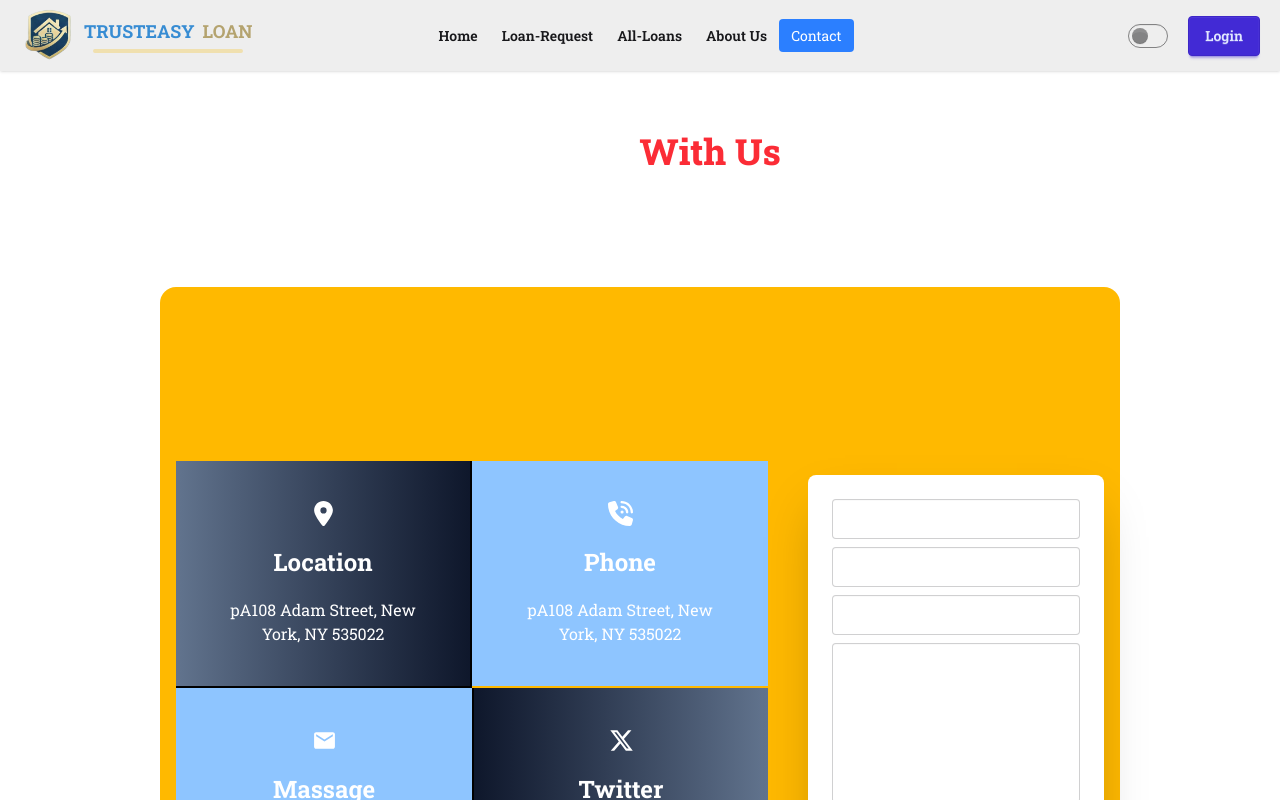
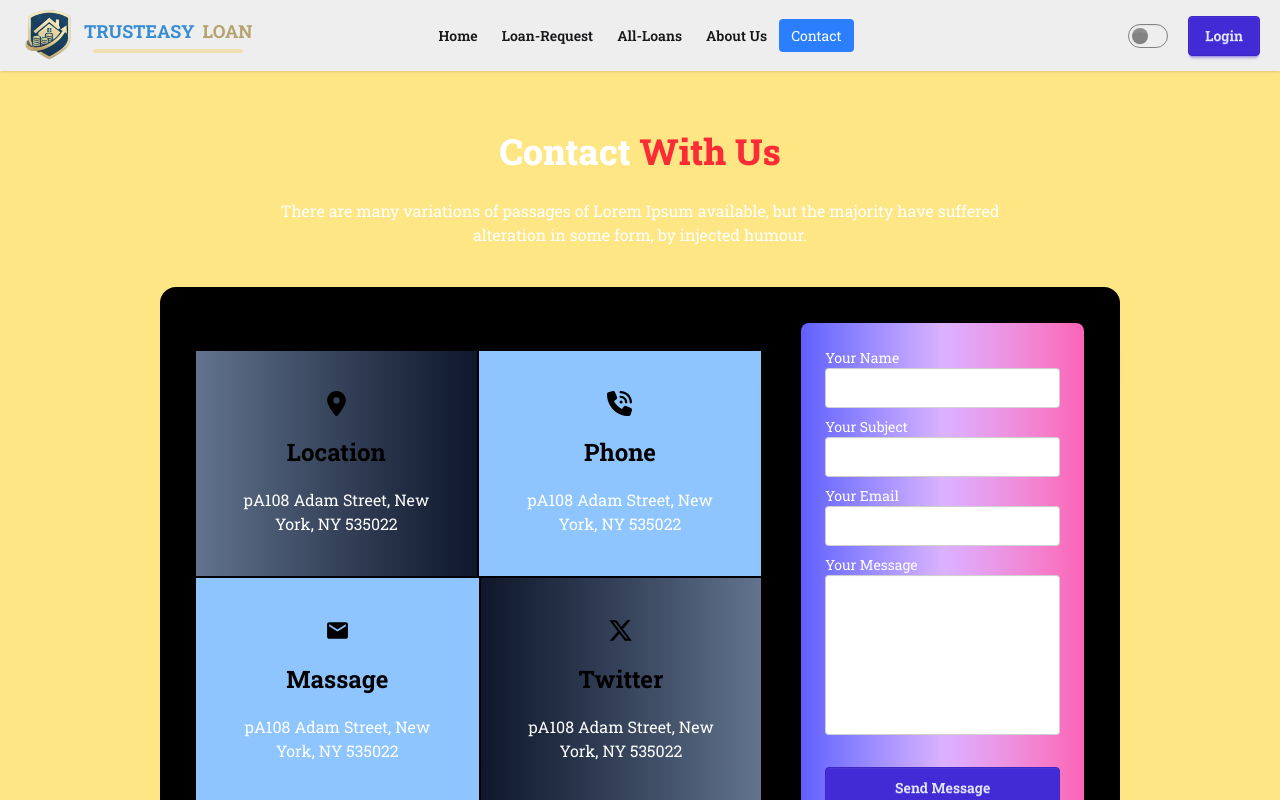
Before and after one commit to mdsujonislam666/TrustEasy-loan-client, a React (Vite) app: page /contact in a window 1280 px wide. Shown: the top 800 px of the page. Built offline with nearby package versions, Linux system fonts and the light colour scheme; no server answers.

Commit message:
this code for some edit design

```diff
--- a/src/Layout/DashboardLayout.jsx
+++ b/src/Layout/DashboardLayout.jsx
@@ -1,4 +1,4 @@
-import React from 'react';
+import React, { useEffect, useState } from 'react';
 import { Link, NavLink, Outlet } from 'react-router';
 import { FaFileInvoiceDollar } from "react-icons/fa";
 import { IoHome } from "react-icons/io5";
@@ -18,6 +18,13 @@ import logo from '../assets/logo2 (2).png'
 
 const DashboardLayout = () => {
     const { role } = useUserRole();
+    const [theme] = useState(localStorage.getItem('theme') || "light")
+
+    useEffect(() => {
+        const html = document.querySelector('html')
+        html.setAttribute("data-theme", theme)
+        localStorage.setItem("theme", theme)
+    }, [theme])
     return (
         <div className="drawer lg:drawer-open max-w-7xl mx-auto">
             <input id="my-drawer-4" type="checkbox" className="drawer-toggle" />
@@ -52,7 +59,7 @@ const DashboardLayout = () => {
                         <li>
                             <DashboardNavLink
                                 to="/dashboard/dashboardHome"
-                                icon={IoHome }
+                                icon={IoHome}
                                 label="Dashboard Home"
                                 tip="Dashboard Home"
                             />
--- a/src/Pages/Contact/Contact.jsx
+++ b/src/Pages/Contact/Contact.jsx
@@ -4,7 +4,7 @@ import { MdEmail } from "react-icons/md";
 
 const Contact = () => {
     return (
-        <div>
+        <div className='bg-amber-200'>
             <div class="lg:mx-40 py-5 roboto-slab text-white">
                 <div class="my-10">
                     <div class="space-y-7">
@@ -15,50 +15,50 @@ const Contact = () => {
                             the majority have suffered alteration in some form, by injected humour.</p>
                     </div>
                 </div>
-                <div class="hero bg-amber-400 min-h-screen rounded-2xl">
+                <div class="hero bg-black p-5 rounded-2xl">
                     <div class="hero-content flex gap-10 flex-col lg:flex-row">
                         <div class="grid flex-2 grid-cols-1 lg:grid-cols-2">
                             <div class="text-center lg:text-left flex-1">
                                 <div
-                                    class="lg:p-10 space-y-5 bg-gradient-to-r from-slate-500 to-slate-900 p-10 bg-transparent border-b-2 border-r-2 border-black outline-none">
+                                    class="lg:p-10 space-y-5 text-black bg-gradient-to-r from-slate-500 to-slate-900 p-10 bg-transparent border-b-2 border-r-2 border-black outline-none">
                                     <div className='flex justify-center'>
                                         <FaLocationDot size={25} />
                                     </div>
-                                    <h3 class="font-bold text-2xl text-center text-white hover:text-black cursor-pointer">
+                                    <h3 class="font-bold text-2xl text-center text-black cursor-pointer">
                                         Location</h3>
                                     <p class="text-white text-center">pA108 Adam Street,
                                         New York, NY 535022</p>
                                 </div>
                             </div>
-                            <div class="text-center lg:text-left flex-1">
+                            <div class="text-center text-black lg:text-left flex-1">
                                 <div class="bg-blue-300 lg:p-10 space-y-5">
                                     <div className='flex justify-center'>
                                         <FaPhoneVolume size={25} />
                                     </div>
-                                    <h3 class="font-bold text-2xl text-white hover:text-black cursor-pointer text-center">
+                                    <h3 class="font-bold text-2xl text-black cursor-pointer text-center">
                                         Phone</h3>
                                     <p class="text-white text-center">pA108 Adam Street,
                                         New York, NY 535022</p>
                                 </div>
                             </div>
-                            <div class="text-center lg:text-left flex-1">
+                            <div class="text-center text-black lg:text-left flex-1">
                                 <div class="bg-blue-300 lg:p-10 space-y-5">
                                     <div className='flex justify-center'>
                                         <MdEmail size={25} />
                                     </div>
-                                    <h3 class="font-bold text-2xl text-white hover:text-black cursor-pointer text-center">
+                                    <h3 class="font-bold text-2xl text-black cursor-pointer text-center">
                                         Massage</h3>
                                     <p class="text-white text-center">pA108 Adam Street,
                                         New York, NY 535022</p>
                                 </div>
                             </div>
-                            <div class="text-center lg:text-left flex-1">
+                            <div class="text-center text-black lg:text-left flex-1">
                                 <div class="bg-blue-300 lg:p-10 space-y-5
                 bg-gradient-to-r from-slate-900 to-slate-500 p-10 bg-transparent border-l-2 border-black outline-none">
                                     <div className='flex justify-center'>
                                         <FaXTwitter size={25} />
                                     </div>
-                                    <h3 class="font-bold text-2xl text-white hover:text-black cursor-pointer text-center">
+                                    <h3 class="font-bold text-2xl text-black cursor-pointer text-center">
                                         Twitter</h3>
                                     <p class="text-white text-center">pA108 Adam Street,
                                         New York, NY 535022</p>
@@ -66,23 +66,27 @@ const Contact = () => {
                             </div>
                         </div>
 
-                        <div class="flex-1 card bg-base-100 lg:w-[500px]  shrink-0 shadow-2xl">
-                            <form class="card-body">
+                        <div class="flex-1 card bg-gradient-to-r from-indigo-500 via-purple-300 to-pink-400 lg:w-[500px] text-white  shrink-0 shadow-2xl">
+                            <form class="card-body ">
                                 <div class="form-control">
+                                    <label >Your Name</label>
                                     <input type="text" placeholder="Your Name" class="input input-bordered" required />
                                 </div>
                                 <div class="form-control">
+                                    <label>Your Subject</label>
                                     <input type="text" placeholder="Subject" class="input input-bordered" required />
                                 </div>
                                 <div class="form-control">
+                                    <label >Your Email</label>
                                     <input type="email" placeholder="Your Email" class="input input-bordered" required />
                                 </div>
                                 <div class="form-control">
+                                    <label >Your Message</label>
                                     <input type="text" placeholder="Your Message" class="h-40 input input-bordered"
                                         required />
                                 </div>
                                 <div class="form-control mt-6">
-                                    <button class="btn btn-primary">Send Message</button>
+                                    <button class="btn btn-primary w-full">Send Message</button>
                                 </div>
                             </form>
                         </div>
--- a/src/Pages/Dashboard/AddLoan/AddLoan.jsx
+++ b/src/Pages/Dashboard/AddLoan/AddLoan.jsx
@@ -69,11 +69,14 @@ const AddLoan = () => {
     }
 
     return (
-        <div className='flex flex-col items-center'>
-            <h2 className='text-5xl font-bold'>Loan Application</h2>
+        <div className='flex flex-col items-center bg-amber-200'>
+            <div className='flex flex-col text-black items-center py-5 text-center lg:w-[400px]'>
+                <h2 className='text-5xl text-white font-bold py-5'>Add-<span className='text-red-500'>Loan</span></h2>
+                <p>Your decisions shape the customer’s future. Add new loans responsibly and ensure reliable, trustworthy service.</p>
+            </div>
             <form onSubmit={handleSubmit(handleLoans)}>
-                <div className="card bg-base-100 w-full max-w-sm shrink-0 shadow-2xl bg-gradient-to-r from-indigo-500 via-purple-300 to-pink-400 text-white">
-                    <div className="card-body">
+                <div className="card bg-base-100 w-full max-w-sm shrink-0 shadow-2xl bg-gradient-to-r from-indigo-500 via-purple-300 to-pink-400 text-white ">
+                    <div className="card-body text-blue-700">
                         <fieldset className="fieldset">
                             <div>
 
--- a/src/Pages/Dashboard/LoanDetails/LoanDetails.jsx
+++ b/src/Pages/Dashboard/LoanDetails/LoanDetails.jsx
@@ -8,7 +8,7 @@ import { FaBangladeshiTakaSign } from 'react-icons/fa6';
 import useUserRole from '../../../Hooks/useUserRole';
 
 const LoanDetails = () => {
-    const {role} = useUserRole();
+    const { role } = useUserRole();
     console.log(role);
     const { id } = useParams();
     const axiosSecure = useAxiosSecure();
@@ -38,14 +38,17 @@ const LoanDetails = () => {
                     </figure>
                 </div>
                 <div className="card-body space-y-3">
-                    <h2 className="card-title text-2xl font-bold">{loanDetails.loanTitle}</h2>
+                    <h2 className="card-title text-2xl text-gray-600 font-bold"><strong className='text-black'>LoanTitle: </strong>{loanDetails.loanTitle}</h2>
                     <div className='bg-white px-2 py-3 rounded-xl shadow-lg shadow-white-500/50'>
-                        <p className='text-gray-600 '>{loanDetails.description}</p>
+                        <p className='text-gray-600 '><strong className='text-black'>Description:</strong> {loanDetails.description}</p>
                     </div>
 
-                    <h1 className='font-bold flex items-center '>BTD: <span className='text-red-500'><FaBangladeshiTakaSign size={15} /></span><span className='text-blue-600'>{loanDetails.interestRate}</span></h1>
+                    <div className='flex justify-between'>
+                        <div className='font-bold flex items-center '><strong>InterestRate: </strong><span className='text-blue-600'>{loanDetails.interestRate}</span></div>
+                        <div className='font-bold flex items-center '><strong>Category: </strong><span className='text-blue-600'>{loanDetails.category}</span></div>
+                    </div>
                     <div className='flex justify-between bg-white py-3 rounded-xl px-2 shadow-lg shadow-white-500/50'>
-                        <h3 className='font-bold text-indigo-600'>{loanDetails.loanLimit}</h3>
+                        <h3 className='font-bold text-indigo-600'><strong className='text-black'>LoanLimit: </strong>{loanDetails.loanLimit}</h3>
                     </div>
                     <div className="card-actions">
                         {
```
Also changed, not shown: src/Pages/Dashboard/MyApplication/MyApplication.jsx (+4 -4 lines), src/Pages/LoanApplication/LoanApplication.jsx (+9 -7 lines), src/Pages/Shared/Navbar/Navbar.jsx (+11 -5 lines).
